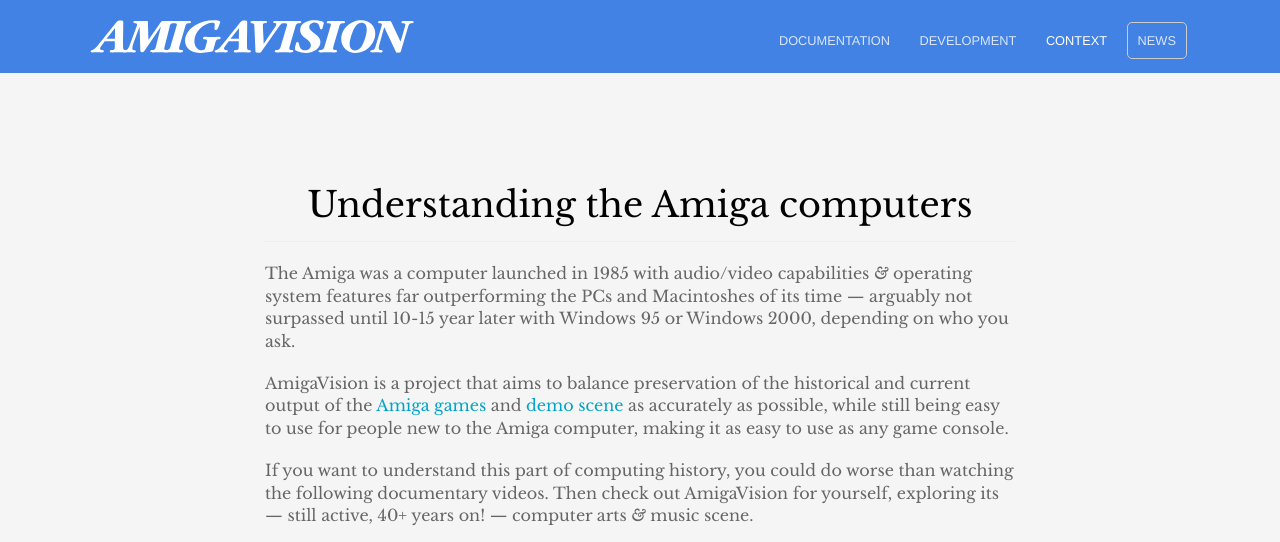
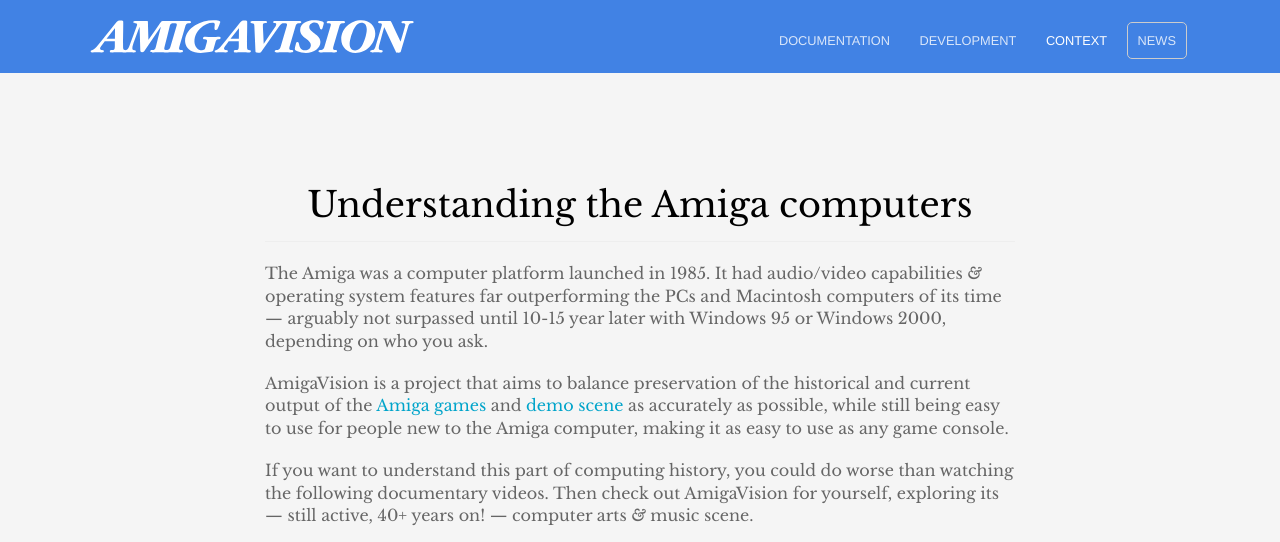
Before and after one commit to amigavision/amigavision.github.io, a Jekyll site: the page built from context.md, in a window 1280 px wide and 900 px high, cut to the strip 0-542 px from the top of the window. Built offline with Jekyll 4.4.1, drawn with Linux system fonts in a browser that asks for light colours.

Commit message:
Copy improvements

```diff
--- a/context.md
+++ b/context.md
@@ -2,7 +2,7 @@
 title: Understanding the Amiga computers
 ---
 
-The Amiga was a computer launched in 1985 with audio/video capabilities *&* operating system features far outperforming the PCs and Macintoshes of its time — arguably not surpassed until 10-15 year later with Windows 95 or Windows 2000, depending on who you ask.
+The Amiga was a computer platform launched in 1985. It had audio/video capabilities *&* operating system features far outperforming the PCs and Macintosh computers of its time — arguably not surpassed until 10-15 year later with Windows 95 or Windows 2000, depending on who you ask.
 
 AmigaVision is a project that aims to balance preservation of the historical and current output of the [Amiga games] and [demo scene] as accurately as possible, while still being easy to use for people new to the Amiga computer, making it as easy to use as any game console.
 
```
